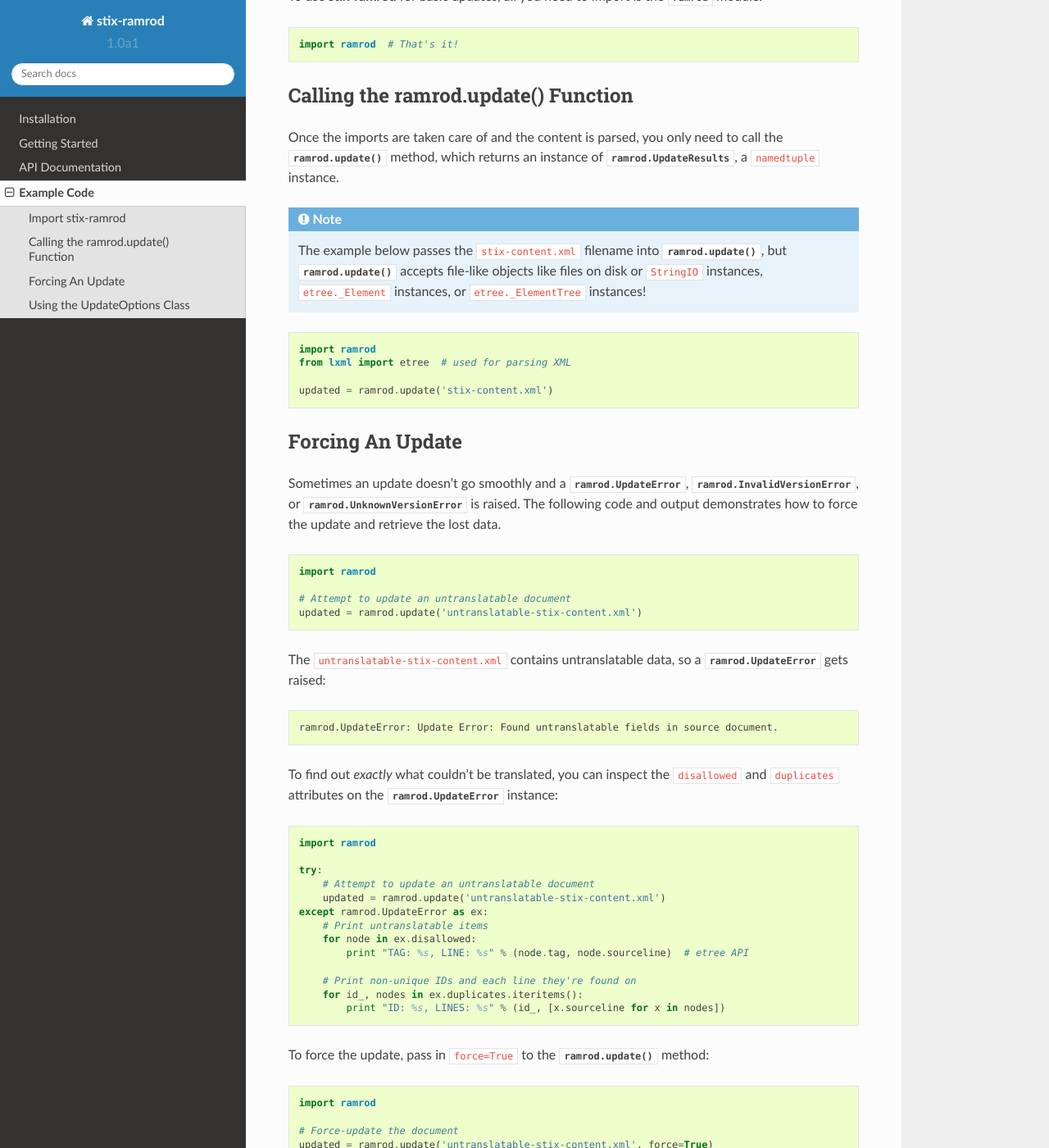
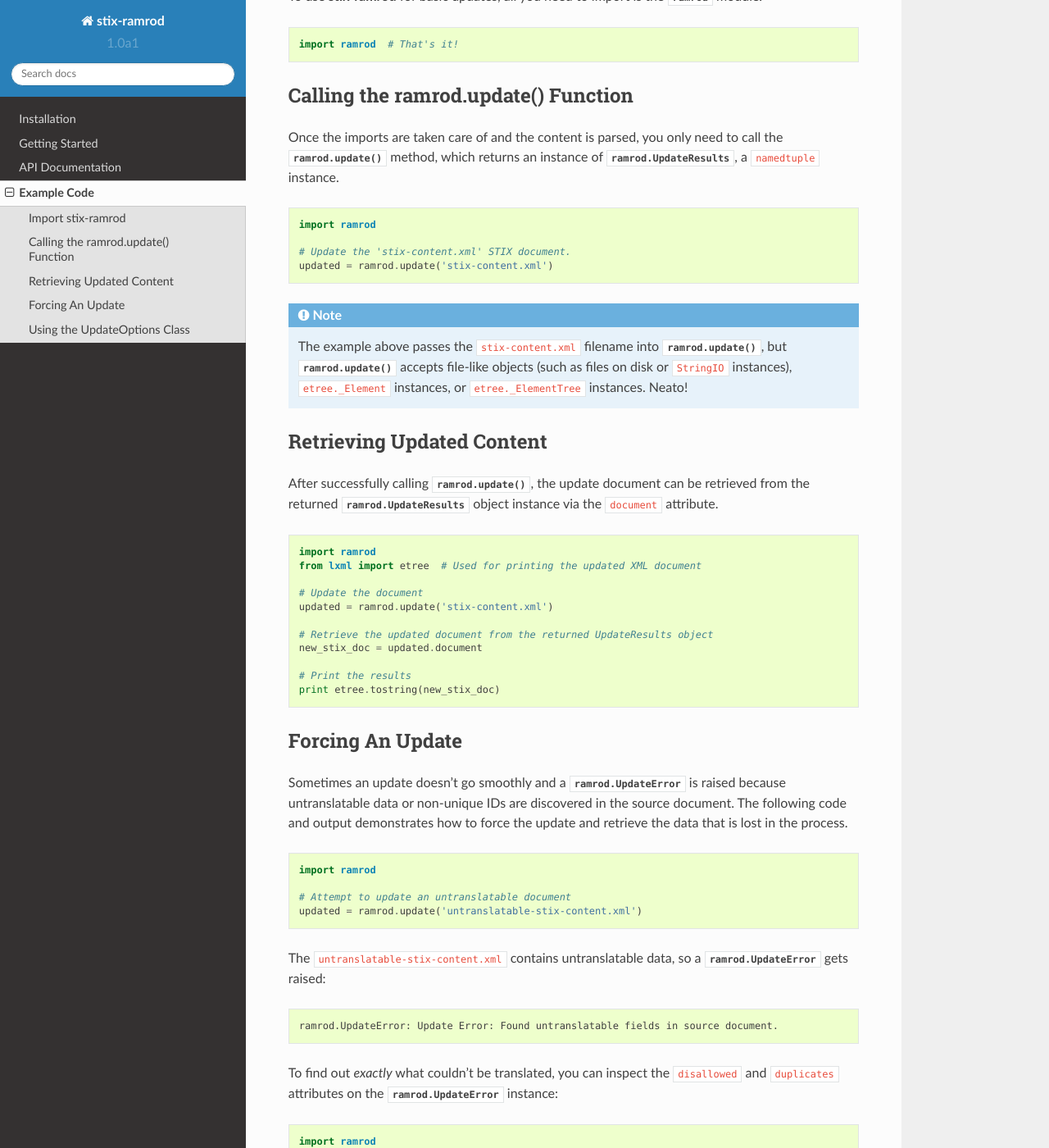
Before and after one commit to STIXProject/stix-ramrod, a Sphinx documentation site: the page built from docs/api/examples.rst, in a window 1280 px wide and 1400 px high, scrolled down 280 px. Shown: the whole window at 82% size. Built offline with Sphinx 7.4.7 and the Read the Docs theme 2.0.0, drawn with Linux system fonts in a browser that asks for light colours; some of the changed text lies outside the part shown.

Commit message:
Updated Example Code page

```diff
--- a/docs/api/examples.rst
+++ b/docs/api/examples.rst
@@ -21,27 +21,49 @@ Once the imports are taken care of and the content is parsed, you only need to
 call the :meth:`ramrod.update` method, which returns an instance of
 :class:`ramrod.UpdateResults`, a ``namedtuple`` instance.
 
+.. code-block:: python
+
+    import ramrod
+
+    # Update the 'stix-content.xml' STIX document.
+    updated = ramrod.update('stix-content.xml')
+
 .. note::
 
-    The example below passes the ``stix-content.xml`` filename into
+    The example above passes the ``stix-content.xml`` filename into
     :meth:`ramrod.update`, but :meth:`ramrod.update` accepts file-like objects
-    like files on disk or ``StringIO`` instances, ``etree._Element`` instances,
-    or ``etree._ElementTree`` instances!
+    (such as files on disk or ``StringIO`` instances), ``etree._Element``
+    instances, or ``etree._ElementTree`` instances. Neato!
+
+Retrieving Updated Content
+^^^^^^^^^^^^^^^^^^^^^^^^^^
+
+After successfully calling :meth:`ramrod.update`, the update document can be
+retrieved from the returned :class:`ramrod.UpdateResults` object instance via
+the ``document`` attribute.
 
 .. code-block:: python
 
     import ramrod
-    from lxml import etree  # used for parsing XML
+    from lxml import etree  # Used for printing the updated XML document
 
+    # Update the document
     updated = ramrod.update('stix-content.xml')
+
+    # Retrieve the updated document from the returned UpdateResults object
+    new_stix_doc = updated.document
+
+    # Print the results
+    print etree.tostring(new_stix_doc)
+
 
 Forcing An Update
 ^^^^^^^^^^^^^^^^^
 
-Sometimes an update doesn't go smoothly and a :class:`ramrod.UpdateError`,
-:class:`ramrod.InvalidVersionError`, or :class:`ramrod.UnknownVersionError` is
-raised. The following code and output demonstrates how to force the update and
-retrieve the lost data.
+Sometimes an update doesn't go smoothly and a :class:`ramrod.UpdateError`
+is raised because untranslatable data or non-unique IDs are discovered in the
+source document. The following code and output demonstrates how to force the
+update and retrieve the data that is lost in the process.
 
 .. testcode::
 
@@ -87,24 +109,9 @@ To force the update, pass in ``force=True`` to the :meth:`ramrod.update` method:
     # Force-update the document
     updated = ramrod.update('untranslatable-stix-content.xml', force=True)
 
-Once the :meth:`ramrod.update` call has been forced, we can collect the updated
-document from the ``updated.document`` attribute.
-
-.. code-block:: python
-
-    import ramrod
-    from lxml import etree  # Used for printing the updated XML document
-
-    # Force-update the document
-    updated = ramrod.update('untranslatable-stix-content.xml', force=True)
-
-    # Retrieve the updated document from the returned UpdateResults object
-    new_stix_doc = updated.document
-
-    # Print the results
-    print etree.tostring(new_stix_doc)
-
-And inspect the removed and remapped items:
+After sucessfullying force-updating the document, items that had IDs remapped
+or that were lost in translation can be retrieved from the returned
+:class:`ramrod.UpdateResults` object instance.
 
 .. code-block:: python
 
```
